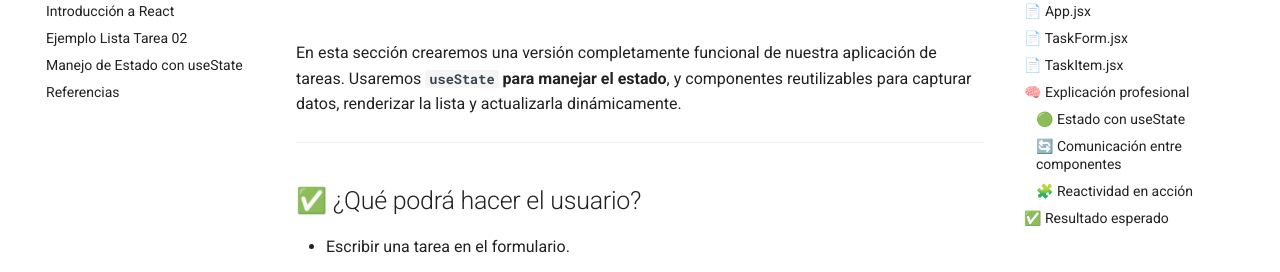
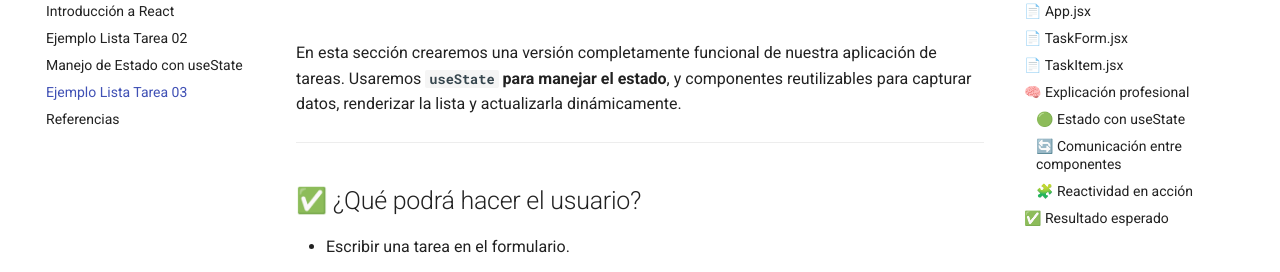
Before and after one commit to geovannymcode/geolabs-react.github.io, an MkDocs documentation site: the page built from docs/ejemplo_03.md, in a window 1280 px wide. Shown: the part 181-453 px from the top of the page. Built offline with MkDocs 1.6.1 and Material for MkDocs 9.7.7, drawn with Linux system fonts in a browser that asks for light colours; comment, search, counter and statistics services are not loaded.

Commit message:
first commit

```diff
--- a/mkdocs.yml
+++ b/mkdocs.yml
@@ -18,6 +18,7 @@ nav:
   - Introducción a React: introduction_react.md
   - Ejemplo Lista Tarea 02: ejemplo_02.md
   - Manejo de Estado con useState: manejo_estado.md
+  - Ejemplo Lista Tarea 03: ejemplo_03.md
   - Referencias: referencias.md
 
 # Customization
```
